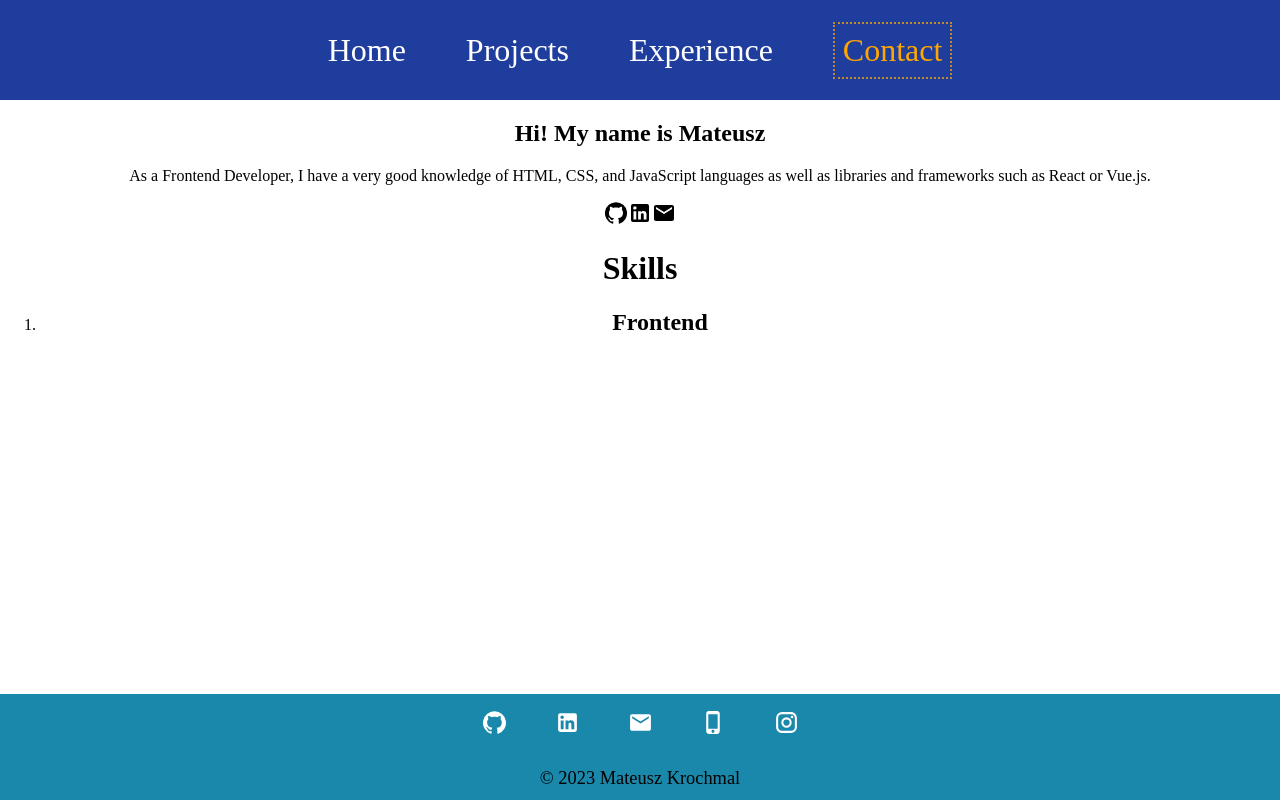
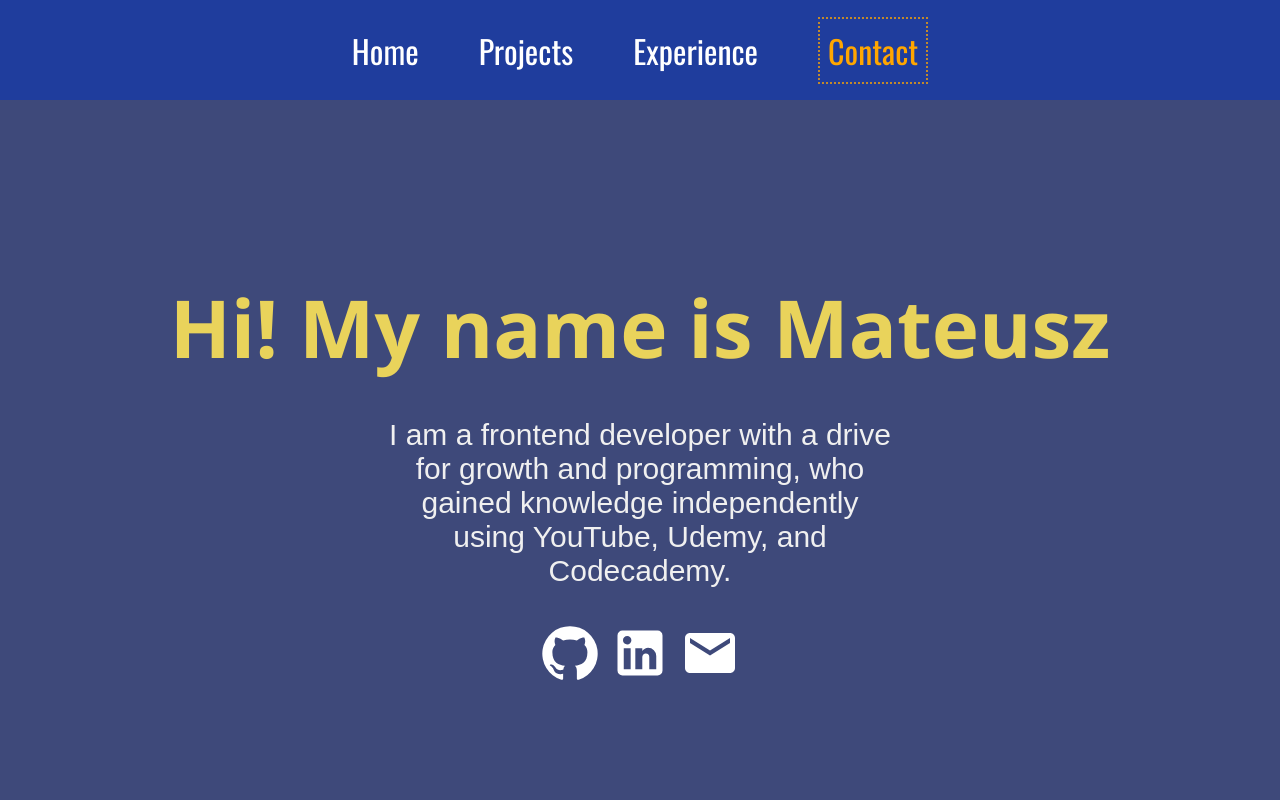
Before and after one commit to KroMateusz/my-react-portfolio, a React (Vite) app: page / in a window 1280 px wide. Shown: the top 800 px of the page. Built offline with nearby package versions, Linux system fonts and the light colour scheme.

Commit message:
Styling home page

```diff
--- a/package.json
+++ b/package.json
@@ -16,7 +16,8 @@
 		"@mui/styled-engine": "^5.11.11",
 		"react": "^18.2.0",
 		"react-dom": "^18.2.0",
-		"react-router-dom": "^6.8.2"
+		"react-router-dom": "^6.8.2",
+		"react-vertical-timeline-component": "^3.6.0"
 	},
 	"devDependencies": {
 		"@types/react": "^18.0.27",
--- a/src/App.css
+++ b/src/App.css
@@ -1,4 +1,17 @@
+@import url('https://fonts.googleapis.com/css2?family=Oswald:wght@400;700&display=swap');
+
+:root {
+	--primary: #3e497a;
+	--lighter: #1a88ab;
+	--darker: #634391;
+}
+
 .App {
+	width: 100%;
+	height: auto;
+	display: flex;
+	flex-direction: column;
+	font-family: 'Oswald', 'Helvetica', sans-serif;
 	text-align: center;
 }
 
--- a/src/pages/Experience.jsx
+++ b/src/pages/Experience.jsx
@@ -1,7 +1,31 @@
 import React from 'react';
+import {
+	VerticalTimeline,
+	VerticalTimelineComponent,
+	VerticalTimelineElement,
+} from 'react-vertical-timeline-component';
+import 'react-vertical-timeline-component/style.min.css';
+import SchoolIcon from '@mui/icons-material/School';
+import '../styles/Experience.css';
 
 function Experience() {
-	return <div>Experience</div>;
+	return (
+		<div className='experience'>
+			<VerticalTimeline lineColor='#1f3d9d'>
+				<VerticalTimelineElement
+					className='vertical-timeline-element--education'
+					date='2020'
+					iconStyle={{ background: '#1f3d9d', color: '#fff' }}
+					icon={<SchoolIcon />}
+				>
+					<h3 className='vertical-timeline-element-title'>
+						My random High School, Random Place, Random State
+					</h3>
+					<p>High School Diploma</p>
+				</VerticalTimelineElement>
+			</VerticalTimeline>
+		</div>
+	);
 }
 
 export default Experience;
--- a/src/pages/Home.jsx
+++ b/src/pages/Home.jsx
@@ -2,6 +2,7 @@ import React from 'react';
 import GitHubIcon from '@mui/icons-material/GitHub';
 import LinkedInIcon from '@mui/icons-material/LinkedIn';
 import EmailIcon from '@mui/icons-material/Email';
+import '../styles/Home.css';
 
 function Home() {
 	return (
@@ -10,9 +11,9 @@ function Home() {
 				<h2>Hi! My name is Mateusz</h2>
 				<div className='prompt'>
 					<p>
-						As a Frontend Developer, I have a very good knowledge of
-						HTML, CSS, and JavaScript languages as well as libraries
-						and frameworks such as React or Vue.js.
+						I am a frontend developer with a drive for growth and
+						programming, who gained knowledge independently using
+						YouTube, Udemy, and Codecademy.
 					</p>
 					<GitHubIcon />
 					<LinkedInIcon />
@@ -23,7 +24,7 @@ function Home() {
 				<h1>Skills</h1>
 				<ol className='skills-list'>
 					<li className='item'>
-						<h2>Frontend</h2>
+						<h2>JS</h2>
 						<span></span>
 					</li>
 				</ol>
--- a/src/styles/Footer.css
+++ b/src/styles/Footer.css
@@ -1,9 +1,9 @@
 .footer {
-	position: fixed;
+	display: flex;
 	bottom: 0;
 	left: 0;
 	right: 0;
-	background-color: #1a88ab;
+	background-color: var(--lighter);
 }
 
 .footer div {
@@ -11,11 +11,11 @@
 }
 
 .footer svg {
-	margin: 0.5rem;
-	margin-left: 1rem;
-	margin-right: 1rem;
+	margin: 1rem;
+	margin-left: 2rem;
+	margin-right: 2rem;
 	padding: 0.5rem;
-	font-size: 25px;
+	font-size: 4rem;
 	color: white;
 	cursor: pointer;
 }
@@ -24,4 +24,11 @@
 	cursor: default;
 	font-size: 1.15rem;
 	line-height: 0.5rem;
+	color: white;
 }
+
+@media only screen and (max-width: 900px) {
+	.footer svg {
+		font-size: 2.5rem;
+	}
+}
--- /dev/null
+++ b/src/styles/Home.css
@@ -0,0 +1,80 @@
+.home {
+	width: 100%;
+	align-items: center;
+	font-family: 'Arial', sans-serif;
+	color: var(--primary);
+}
+
+.about {
+	width: 100%;
+	height: calc(100vh - 100px);
+	display: flex;
+	flex-direction: column;
+	justify-content: center;
+	align-items: center;
+	text-align: center;
+	background-color: var(--primary);
+	color: #f0f0f0;
+}
+
+.about h2 {
+	font-family: 'Segoe UI', Tahoma, Geneva, Verdana, sans-serif;
+	font-size: 80px;
+	color: #e9d35b;
+	height: 50px;
+}
+
+.about .prompt {
+	width: 40%;
+	font-size: 30px;
+}
+.prompt svg {
+	font-size: 60px;
+	margin: 5px;
+	color: white;
+}
+
+.skills {
+	font-size: 35px;
+	width: 100%;
+	display: flex;
+	justify-content: center;
+	flex-direction: column;
+	align-items: center;
+}
+
+.skills h1 {
+	color: var(--primary);
+}
+
+.skills .list {
+	list-style: none;
+	width: 60%;
+}
+
+.list span {
+	font-size: 20px;
+}
+
+@media only screen and (max-width: 600px) {
+	.about h2 {
+		font-size: 40px;
+	}
+
+	.about .prompt {
+		margin-top: 10px;
+		font-size: 20px;
+		width: 80%;
+	}
+
+	.skills {
+		text-align: center;
+	}
+	.list {
+		padding: 0;
+	}
+
+	.skills h2 {
+		font-size: 30px;
+	}
+}
```
Also changed, not shown: src/styles/Experience.css (added), 1 other file (tests, documents, lock files or other folders).
